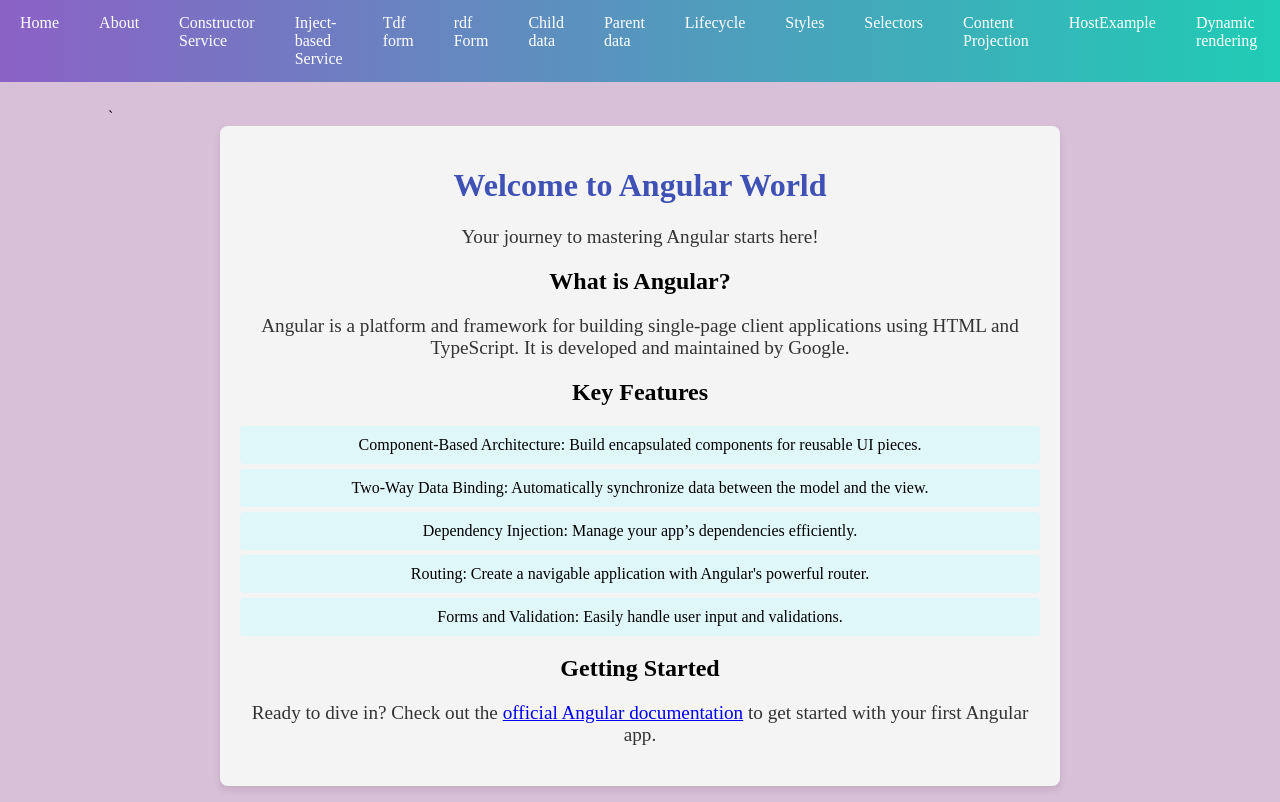
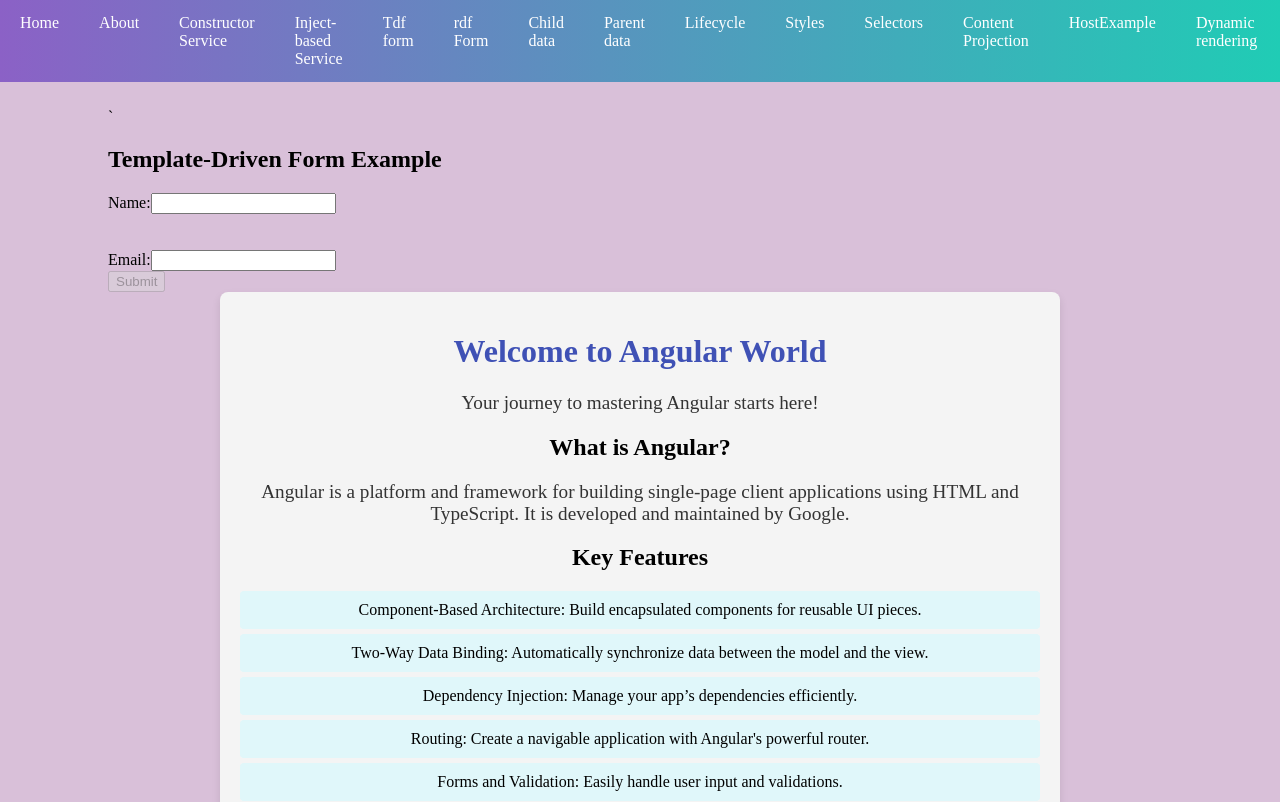
Before and after one commit to BrindhaP2024/Angular-ES6-Practice, an Angular app: page / in a window 1280 px wide. Shown: the top 802 px of the page. Built offline with nearby package versions, Linux system fonts and the light colour scheme.

Commit message:
Template and reactive driven form

```diff
--- a/src/app/app.component.html
+++ b/src/app/app.component.html
@@ -30,9 +30,7 @@
   </ul>
 </nav>
 
-<router-outlet></router-outlet>
-
-
+<app-template-driven-form></app-template-driven-form>
 <router-outlet></router-outlet>
 
 <!-- <div class="center-content">
--- a/src/app/app.component.ts
+++ b/src/app/app.component.ts
@@ -6,11 +6,12 @@
 import { NgTemplateComponent } from "./components/ng-template/ng-template.component";
 import { SignalExampleComponent } from "./components/signal-example/signal-example.component";
 import { SignalsRxjsComponent } from "./components/signals-rxjs/signals-rxjs.component";
+import { TemplateDrivenFormComponent } from "./components/template-driven-form/template-driven-form.component";
 
 
 @Component({
   selector: 'app-root',
-  imports: [RouterOutlet, RouterLink, FormsModule],
+  imports: [RouterOutlet, RouterLink, FormsModule, TemplateDrivenFormComponent],
   templateUrl: './app.component.html',
   styleUrls: ['./app.component.css']
 })
--- a/src/app/components/lifecycle/lifecycle.component.ts
+++ b/src/app/components/lifecycle/lifecycle.component.ts
@@ -1,5 +1,7 @@
+import { routes } from './../../app.routes';
 import { CommonModule } from '@angular/common';
 import { Component, Input, OnInit, OnChanges, DoCheck, AfterContentInit, AfterContentChecked, AfterViewInit, AfterViewChecked, OnDestroy, SimpleChanges } from '@angular/core';
+import { ActivatedRoute } from '@angular/router';
 
 @Component({
   selector: 'app-lifecycle',
@@ -12,7 +14,11 @@
   @Input() name: string = '';
   lifecycleLog: string[] = [];
 
-  constructor() {
+  constructor(private routes:ActivatedRoute) {
+
+    this.routes.queryParams.subscribe((params: any) => console.log(params));
+    this.routes.fragment.subscribe((fragment: any) => console.log(fragment));
+
     this.logLifecycleEvent('Constructor');
   }
 
--- /dev/null
+++ b/src/app/components/template-driven-form/template-driven-form.component.html
@@ -0,0 +1,17 @@
+<div class="container">
+  <h2>Template-Driven Form Example</h2>
+
+  <form #userForm="ngForm" (ngSubmit)="onSubmit()">
+    <div>
+      <label for="name">Name:</label>
+      <input type="text" id="name" name="name" [(ngModel)]="user.name" required>
+    </div>
+   <br><br>
+    <div>
+      <label for="email">Email:</label>
+      <input type="email" id="email" name="email" [(ngModel)]="user.email" required email>
+    </div>
+
+    <button type="submit" [disabled]="!userForm.form.valid">Submit</button>
+  </form>
+</div>
--- /dev/null
+++ b/src/app/components/template-driven-form/template-driven-form.component.ts
@@ -0,0 +1,20 @@
+import { CommonModule } from '@angular/common';
+import { Component } from '@angular/core';
+import { FormControl, FormGroup, FormsModule } from '@angular/forms';
+
+@Component({
+  selector: 'app-template-driven-form',
+  imports: [CommonModule,FormsModule],
+  templateUrl: './template-driven-form.component.html',
+  styleUrl: './template-driven-form.component.css'
+})
+export class TemplateDrivenFormComponent {
+    user = {
+      name: '',
+      email: ''
+    };
+
+    onSubmit() {
+      console.log(this.user);
+    }
+}
```
Also changed, not shown: src/app/components/template-driven-form/template-driven-form.component.css (added), 1 other file (tests, documents, lock files or other folders).
